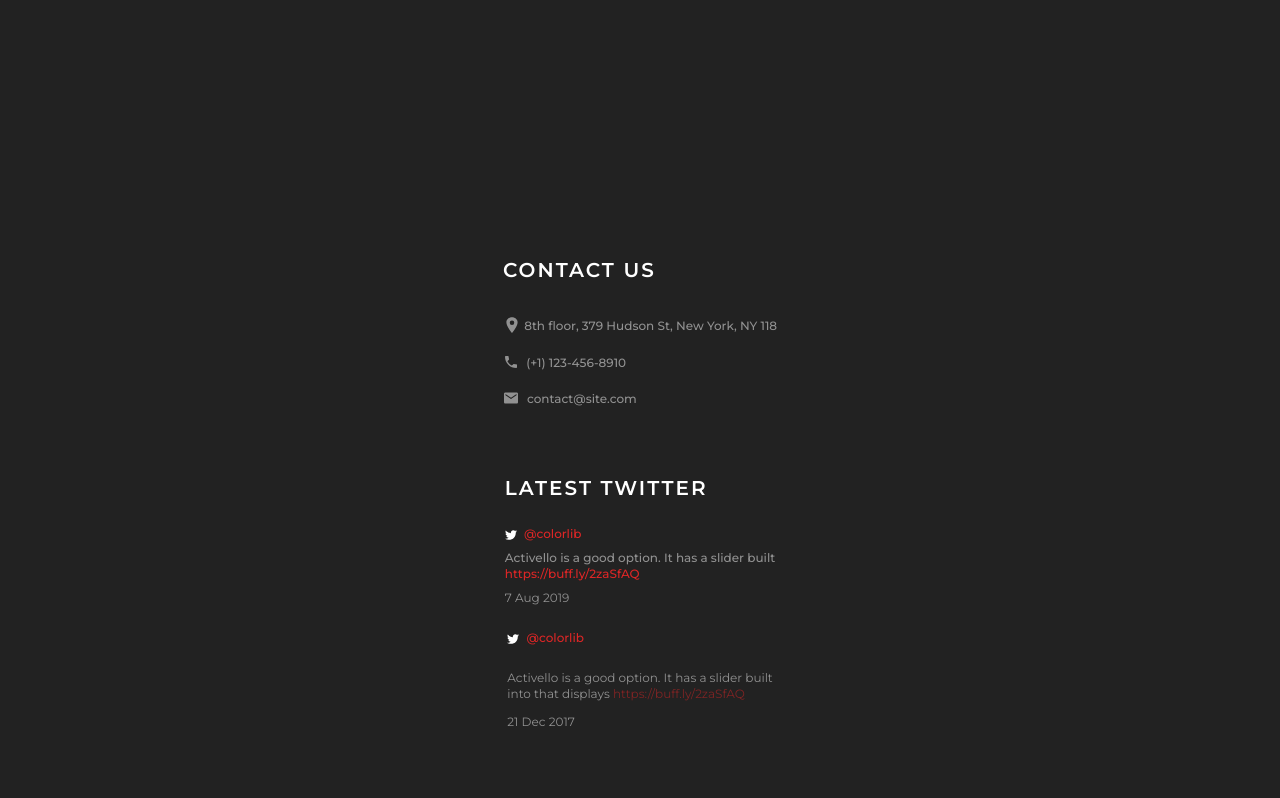
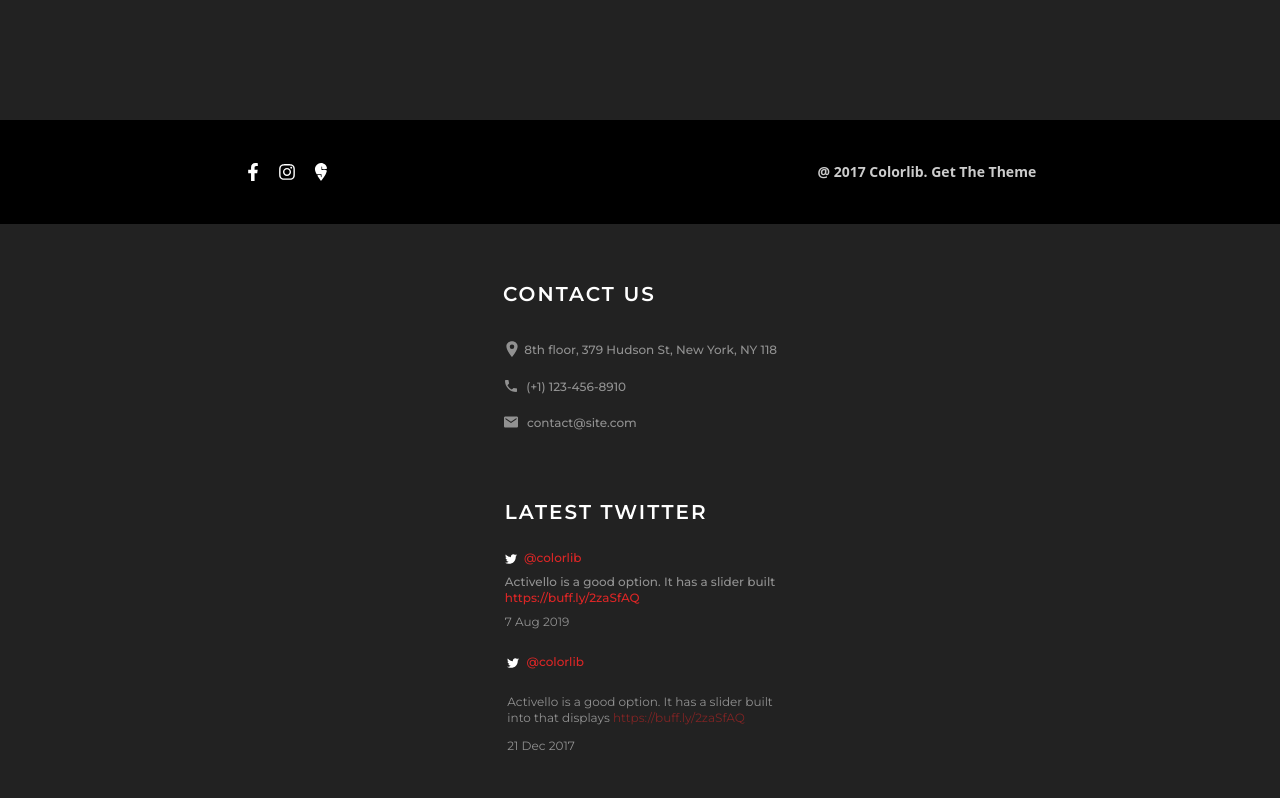
Before and after one commit to rehan-adi/next_restaurant_app, a Next.js app: page /Footer in a window 1280 px wide. Shown: the part 1000-1798 px from the top of the page. Built offline with nearby package versions, Linux system fonts and the light colour scheme.

Commit message:
Update Footer

```diff
--- a/src/app/Footer/page.jsx
+++ b/src/app/Footer/page.jsx
@@ -10,8 +10,8 @@ import { LuClock10 } from "react-icons/lu";
 
 function page() {
   return (
-    <div className='h-[150vh] bg-[#222] w-auto'>
-           <footer className='montserrat-font text-white w-auto h-[60vh] '>
+    <div className='h-[153vh] bg-red-500 w-auto'>
+           <footer className='montserrat-font text-white h-[140vh] bg-[#222] w-auto'>
             <div className='flex justify-center flex-col pt-14 items-center gap-16'>
                 <div>
                      <h1 className='tracking-widest mb-8 font-semibold text-xl '>CONTACT US</h1>
@@ -64,16 +64,16 @@ function page() {
                 </div>
              </div>
            </footer>
-           {/* <div className='bg-black text-white flex px-[200px] justify-between items-center h-[10vh] w-auto '>
-                 <div className='flex gap-6'>
-                    <span><FaFacebookF className='text-xl hover:text-red-600 duration-500 cursor-pointer text-white' /></span>
-                    <span><FaInstagram className='text-xl hover:text-red-600 duration-500 cursor-pointer text-white' /></span>
-                    <span><SiSwiggy className='text-xl hover:text-red-600 duration-500 cursor-pointer text-white' /></span>
+           <div className='bg-black text-white flex  justify-around items-center h-[13vh] w-auto '>
+                 <div className='flex gap-4'>
+                    <span><FaFacebookF className='text-lg hover:text-red-600 duration-500 cursor-pointer text-white' /></span>
+                    <span><FaInstagram className='text-lg hover:text-red-600 duration-500 cursor-pointer text-white' /></span>
+                    <span><SiSwiggy className='text-lg hover:text-red-600 duration-500 cursor-pointer text-white' /></span>
                  </div>
                  <div>
-                     <h1 className='text-sm font-semibold'>@ 2017 Colorlib. Get The Theme</h1>
+                     <h1 className='text-sm opacity-80 font-semibold'>@ 2017 Colorlib. Get The Theme</h1>
                  </div>
-           </div> */}
+           </div>
     </div>
   )
 }
```
